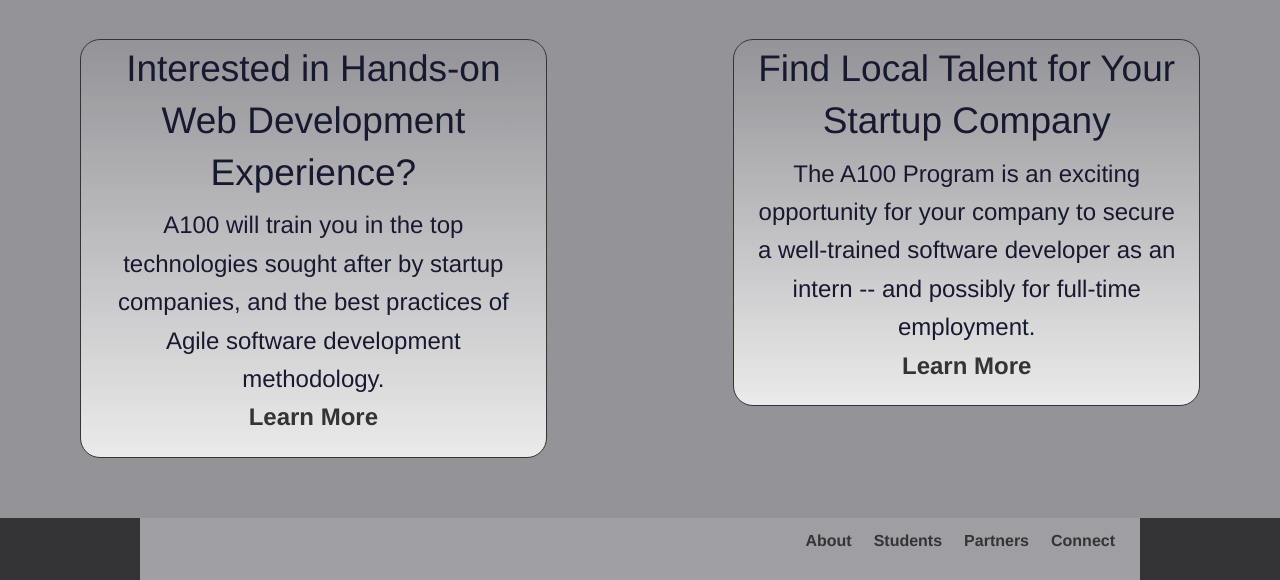
After one commit to KrishnaRSampath/A100-Website, a PHP site: page /dark_theme.php in a window 1280 px wide. The commit adds this page. Shown: the part 555-1135 px from the top of the page. Run offline with PHP 8.4, Linux system fonts and the light colour scheme; some libraries are stand-ins or nearby versions.

Commit message:
dark theme added
I was having some problems styling the dropdown menu in the top bar -
Jeff could you possibly show me how to style that? I've read that it's
pretty tricky without SASS for some reason. Thanks.

```diff
--- /dev/null
+++ b/dark_style.css
@@ -0,0 +1,104 @@
+/*
+	Color list:
+		1. #343436 (dark-gray)
+		2. #16162F (navy-blue)
+		3. #454548 (medium-gray)
+		4. #9E9EA3 (light-gray)
+*/
+
+body {
+background-color: #343436;
+}
+
+a {
+	color: #343436;
+}
+
+a:hover {
+	color: #16162F;
+}
+
+#topbar, .contain-to-grid {
+	/*
+	background-image: -webkit-gradient(
+	linear,
+	left top,
+	left bottom,
+	color-stop(0, #343436),
+	color-stop(1, #16162F)
+	);
+	background-image: -o-linear-gradient(bottom, #343436 0%, #16162F 100%);
+	background-image: -moz-linear-gradient(bottom, #343436 0%, #16162F 100%);
+	background-image: -webkit-linear-gradient(bottom, #343436 0%, #16162F 100%);
+	background-image: -ms-linear-gradient(bottom, #343436 0%, #16162F 100%);
+	background-image: linear-gradient(to bottom, #343436 0%, #16162F 100%);
+	background-image: -webkit-gradient(
+	linear,
+	left top,
+	left bottom,
+	color-stop(0, #9E9EA3),
+	color-stop(1, #454548)
+	);
+	background-image: -o-linear-gradient(bottom, #9E9EA3 0%, #454548 100%);
+	background-image: -moz-linear-gradient(bottom, #9E9EA3 0%, #454548 100%);
+	background-image: -webkit-linear-gradient(bottom, #9E9EA3 0%, #454548 100%);
+	background-image: -ms-linear-gradient(bottom, #9E9EA3 0%, #454548 100%);
+	background-image: linear-gradient(to bottom, #9E9EA3 0%, #454548 100%);
+	*/
+	background-color: #343436;
+}
+
+h1, h2, h3 {
+	color: #16162F;
+	text-align: center;
+}
+
+.home-about {
+	/*background-color: #16162F;*/
+	color: #16162F;
+	border-color: #343436;
+	background-image: -webkit-gradient(
+	linear,
+	left top,
+	left bottom,
+	color-stop(0, #9E9EA3),
+	color-stop(1, #454548)
+	);
+	background-image: -o-linear-gradient(bottom, #9E9EA3 0%, #FFFFFF 100%);
+	background-image: -moz-linear-gradient(bottom, #9E9EA3 0%, #FFFFFF 100%);
+	background-image: -webkit-linear-gradient(bottom, #9E9EA3 0%, #FFFFFF 100%);
+	background-image: -ms-linear-gradient(bottom, #9E9EA3 0%, #FFFFFF 100%);
+	background-image: linear-gradient(to bottom, #9E9EA3 0%, #FFFFFF 100%);
+}
+
+#info-home {
+	background-image: none;
+	background-color: #9E9EA3;
+}
+
+.intro {
+	background-color: #9E9EA3;
+}
+
+footer {
+	/*
+	background-image: -webkit-gradient(
+	linear,
+	left top,
+	left bottom,
+	color-stop(0, #9E9EA3),
+	color-stop(1, #454548)
+	);
+	background-image: -o-linear-gradient(bottom, #9E9EA3 0%, #454548 100%);
+	background-image: -moz-linear-gradient(bottom, #9E9EA3 0%, #454548 100%);
+	background-image: -webkit-linear-gradient(bottom, #9E9EA3 0%, #454548 100%);
+	background-image: -ms-linear-gradient(bottom, #9E9EA3 0%, #454548 100%);
+	background-image: linear-gradient(to bottom, #9E9EA3 0%, #454548 100%);
+	*/
+	background-color: #9E9EA3;
+	padding: 10px;
+}
+
+hr {
+	border-color: #9E9EA3;
+}
--- /dev/null
+++ b/dark_theme.php
@@ -0,0 +1,125 @@
+<html>
+<head>
+  <meta charset="utf-8">
+  <meta name="viewport" content="width=device-width, initial-scale=1.0">
+	<title>A100</title>
+	<link rel="stylesheet" type="text/css" href="foundation/css/normalize.css">
+	<link rel="stylesheet" type="text/css" href="foundation/css/foundation.min.css">
+	<link rel="stylesheet" type="text/css" href="foundation/icons/foundation-icons.css">
+  <link rel="stylesheet" type="text/css" href="style2.css">
+	<link rel="stylesheet" type="text/css" href="dark_style.css">
+	<script src="foundation/js/vendor/modernizr.js"></script>
+</head>
+<body>
+<?php
+  require('header2.php');
+ ?>
+
+<div class='intro' id='home2-intro'>
+
+    <h2>
+     Connecting talented developers
+     </h2>
+     <h3>with local Connecticut Startups</h3>
+  <!-- <p>We take our Apprentices and give them free trainings, to get them prepared for paid internships with local startup companies eager to work with new talent.</p> -->
+</div>
+
+<div class='row long-row' id='info-home'>
+  <div class='home-about left large-5 medium-12 small-12 column'>
+    <h2>Interested in Hands-on Web Development Experience?</h2>
+    <p>A100 will train you in the top technologies sought after by startup companies, and the best practices of Agile software development methodology.
+    <br>
+    <a href="">Learn More</a></p>
+  </div>
+  <div class='home-about right large-5 medium-12 small-12 column'>
+    <h2>Find Local Talent for Your Startup Company</h2>
+    <p>The A100 Program is an exciting opportunity for your company to secure a well-trained software developer as an intern -- and possibly for full-time employment.
+    <br>
+    <a href="">Learn More</a></p>
+  </div>
+
+</div>
+<!-- Three-up Content Blocks -->
+
+  <!-- <div class="row"> -->
+    <!-- <div class="large-4 medium-4 columns">
+      <img src="/a100/website/img/code.jpg" />
+      <h4>Accelerating Software Careers from Zero to Startup-Ready</h4>
+      <p>We take our Apprentices and give them free trainings, to get them prepared for paid internships with local startup companies eager to work with new talent.</p>
+    </div> -->
+
+   <!--  <div class="large-6 medium-6 columns">
+      <img src="/a100/website/img/students.jpg" />
+      <h4>Level Up Your Coding Skills</h4>
+      <p>We’ll train you in the top technologies sought after by startup companies, and the best practices of Agile software development methodology. <a href="">Learn More</a></p>
+
+    </div>
+
+    <div class="large-6 medium-6 columns">
+      <img src="/a100/website/img/partners.jpg" />
+      <h4>Find talent for your startup</h4>
+      <p>The A100 Program is an exciting opportunity for your company to secure a well-trained software developer as an intern -- and possibly for full-time employment. <a href="">Learn More</a></p>
+    </div> -->
+
+    <!-- </div> -->
+
+<!-- Call to Action Panel -->
+<!-- <div class="row">
+    <div class="large-12 columns">
+
+      <div class="panel">
+        <h4>Connect with us...</h4>
+        <p>get the latest updates and contact us - we want to hear from you.</p>
+        <div class="row">
+          <div class="large-6 medium-6 columns">
+
+            <div><a class="twitter-timeline" href="https://twitter.com/search?q=%23tech" data-widget-id="430524256246431744">Tweets about "#tech"</a>
+            </div>
+          </div>
+          <div class="large-3 medium-3 columns">
+          	<p>Join our Meetup Group</p>
+            <a href=""><img id='meetup-logo' src="/a100/website/img/meetup.png"></a>
+            <br><br><br><br>
+		  	<a href=""><img src="/a100/website/img/facebook.png"></a>
+          </div>
+          <div class="large-3 medium-3 columns">
+          	<p>Email: info@indie-soft.com</p>
+		    <p>760 Chapel Street
+		    	<br/> New Haven, CT 06510
+		    	<br/><a target='_blank' href="https://www.google.com/maps/preview/place/760+Chapel+St,+New+Haven,+CT+06510/@41.304616,-72.923485,17z/">Map it</a></p>
+          </div>
+        </div>
+      </div>
+
+    </div>
+  </div> -->
+
+  <!-- Footer -->
+
+  <footer class="row">
+    <div class="large-12 columns" id="foot">
+      <div class="row">
+        <div class="large-12 columns">
+          <ul class="inline-list right" id='footer'>
+            <li><a href="#">About</a></li>
+            <li><a href="#">Students</a></li>
+            <li><a href="#">Partners</a></li>
+            <li><a href="#">Connect</a></li>
+          </ul>
+        </div>
+      </div>
+    </div>
+  </footer>
+
+</body>
+  <script>!function(d,s,id){var js,fjs=d.getElementsByTagName(s)[0],p=/^http:/.test(d.location)?'http':'https';if(!d.getElementById(id)){js=d.createElement(s);js.id=id;js.src=p+"://platform.twitter.com/widgets.js";fjs.parentNode.insertBefore(js,fjs);}}(document,"script","twitter-wjs");</script>
+  <!-- for twitter feed end -->
+<script type="text/javascript" src='//code.jquery.com/jquery-1.10.2.min.js'></script>
+<script src="foundation/js/vendor/jquery.js"></script>
+<script src="foundation/js/vendor/fastclick.js"></script>
+  <script src="foundation/js/foundation.min.js"></script>
+  <script type="text/javascript">
+	$(document).foundation();
+	</script>
+
+</html>
--- a/style2.css
+++ b/style2.css
@@ -24,10 +24,10 @@ footer {text-align: center;
 	background-color: white;
 	padding: 100px 100px;
 	}
-	.intro h1 {font-size: 100px;
+	.intro h1 {/*font-size: 100px;*/
 				text-align: center;
 				font-weight: bold;}
-	.intro h2 {font-size: 70px;
+	.intro h2 {/*font-size: 70px;*/
 				text-align: center;}
 
 .long-row {max-width: 100%; }
```
